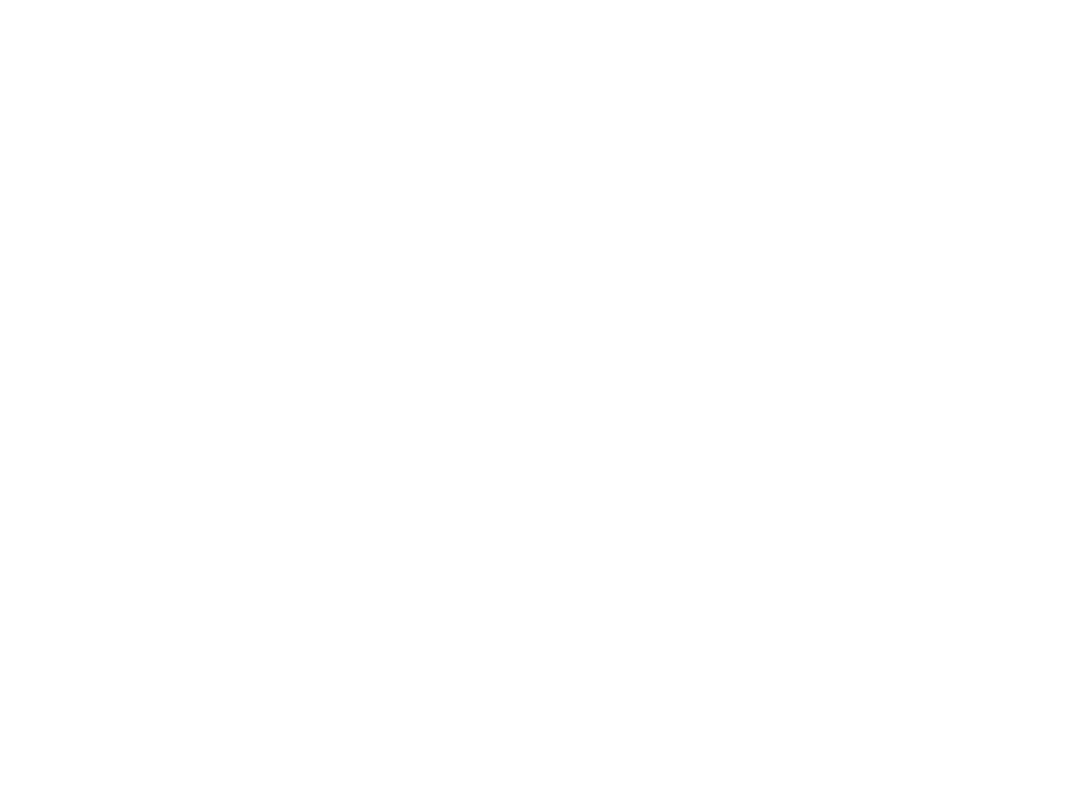
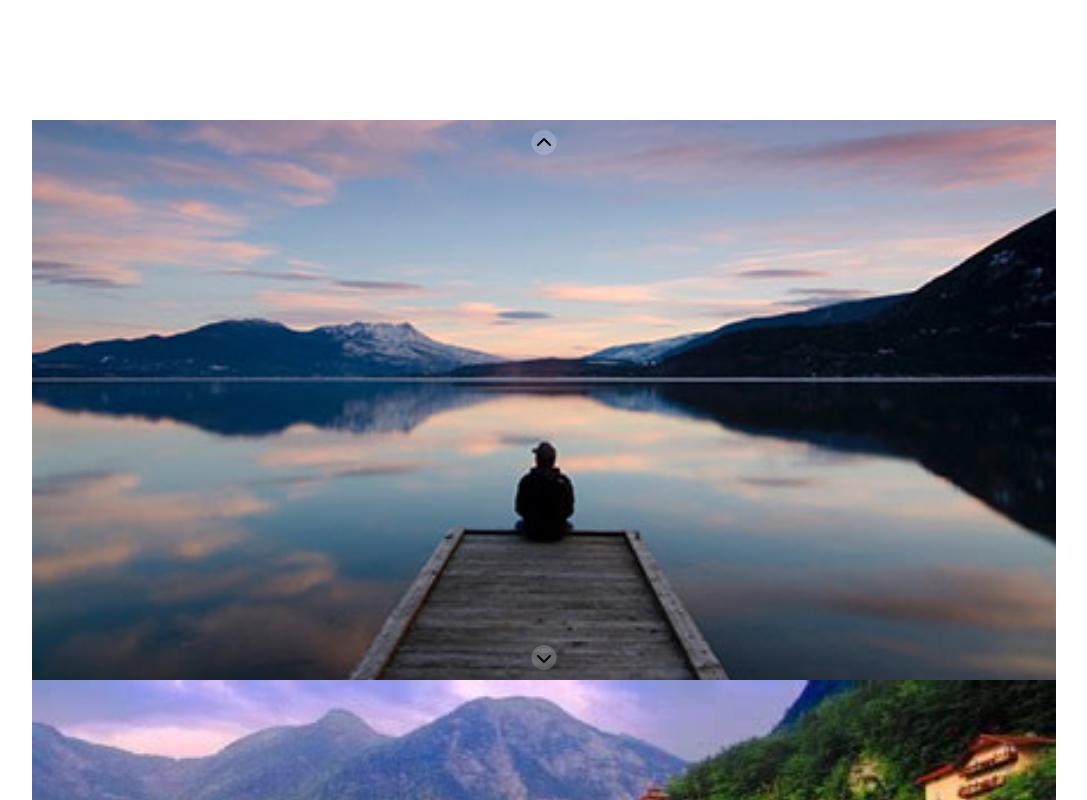
Before and after one commit to Cris-NTL/js-array-carousel, a plain HTML site: page index.html in a window 1280 px wide. Shown: the top 800 px of the page, without its empty margins (96-1183 px from the left). Drawn offline with Linux system fonts and the light colour scheme.

Commit message:
Add: Main structure, pictures, buttons.

```diff
--- a/css/style.css
+++ b/css/style.css
@@ -0,0 +1,73 @@
+/* reset */
+* {
+    padding: 0%;
+    margin: 0%;
+    box-sizing: border-box;
+}
+
+img {
+    max-width: 100%;
+    display: block;
+}
+
+/* // reset */
+
+/* common rules */
+.container {
+    width: 100%;
+    height: 100vh;
+    display: flex;
+    align-items: center;
+}
+
+.slider {
+    width: 80%;
+    height: 70%;
+    margin: 0 auto;
+    position: relative;
+}
+
+.slider-items {
+    width: 100%;
+    height: 100%;
+}
+
+.item {
+    width: 100%;
+    height: 100%;
+    /* display: none; */
+}
+
+.item img {
+    width: 100%;
+    object-fit: contain;
+}
+/* // common rules */
+
+/* specific rules */
+/* buttons */
+.up-btn,
+.down-btn {
+    position: absolute;
+    transform: translateX(-50%);
+    left: 50%;
+    height: 25px;
+    width: 25px;
+    border-radius: 30px;
+    display: flex;
+    justify-content: center;
+    align-items: center;
+    background-color: rgba(255, 255, 255, 0.2);
+    cursor: pointer;
+}
+
+.up-btn {
+    top: 10px;
+}
+
+.down-btn {
+    bottom: 10px;
+}
+
+/* // buttons */
+/* // specific rules */
--- a/index.html
+++ b/index.html
@@ -1,18 +1,35 @@
 <!DOCTYPE html>
 <html lang="en">
+
 <head>
     <meta charset="UTF-8">
     <meta http-equiv="X-UA-Compatible" content="IE=edge">
     <meta name="viewport" content="width=device-width, initial-scale=1.0">
     <!-- custom css -->
     <link rel="stylesheet" href="css/style.css">
-    <title>Document</title>
+    <!-- font awesome -->
+    <link rel="stylesheet" href="https://cdnjs.cloudflare.com/ajax/libs/font-awesome/6.3.0/css/all.min.css"
+        integrity="sha512-SzlrxWUlpfuzQ+pcUCosxcglQRNAq/DZjVsC0lE40xsADsfeQoEypE+enwcOiGjk/bSuGGKHEyjSoQ1zVisanQ=="
+        crossorigin="anonymous" referrerpolicy="no-referrer" />
+    <title>Carousel</title>
 </head>
 
 <body>
+    <!-- container pictures -->
+    <div class="container">
+        <div class="slider">
+            <div class="slider-items"></div>
+            <!-- // container pictures -->
 
+            <!-- btn -->
+            <div class="up-btn"><i class="fa-solid fa-chevron-up"></i></div>
+            <div class="down-btn"><i class="fa-solid fa-chevron-down"></i></div>
+            <!-- // btn -->
+        </div>
+    </div>
 
     <!-- js -->
     <script src="js/script.js"></script>
 </body>
+
 </html>
--- a/js/script.js
+++ b/js/script.js
@@ -0,0 +1,10 @@
+// array whit images
+const imagesArray = ['img/01.jpg', 'img/02.jpg', 'img/03.jpg', 'img/04.jpg', 'img/05.jpg']
+// container html
+const imagesContainer = document.querySelector('.slider-items')
+// cicle for (display array on html)
+for (let i = 0; i < imagesArray.length; i++) {
+    const currentImage = imagesArray[i]
+    const sliderItems = `<div class="item"><img src="${currentImage}" alt="image"></div>`;
+    imagesContainer.innerHTML += sliderItems;
+}
```
Also changed, not shown: img/01.jpg (added), img/02.jpg (added), img/03.jpg (added), img/04.jpg (added), img/05.jpg (added).
